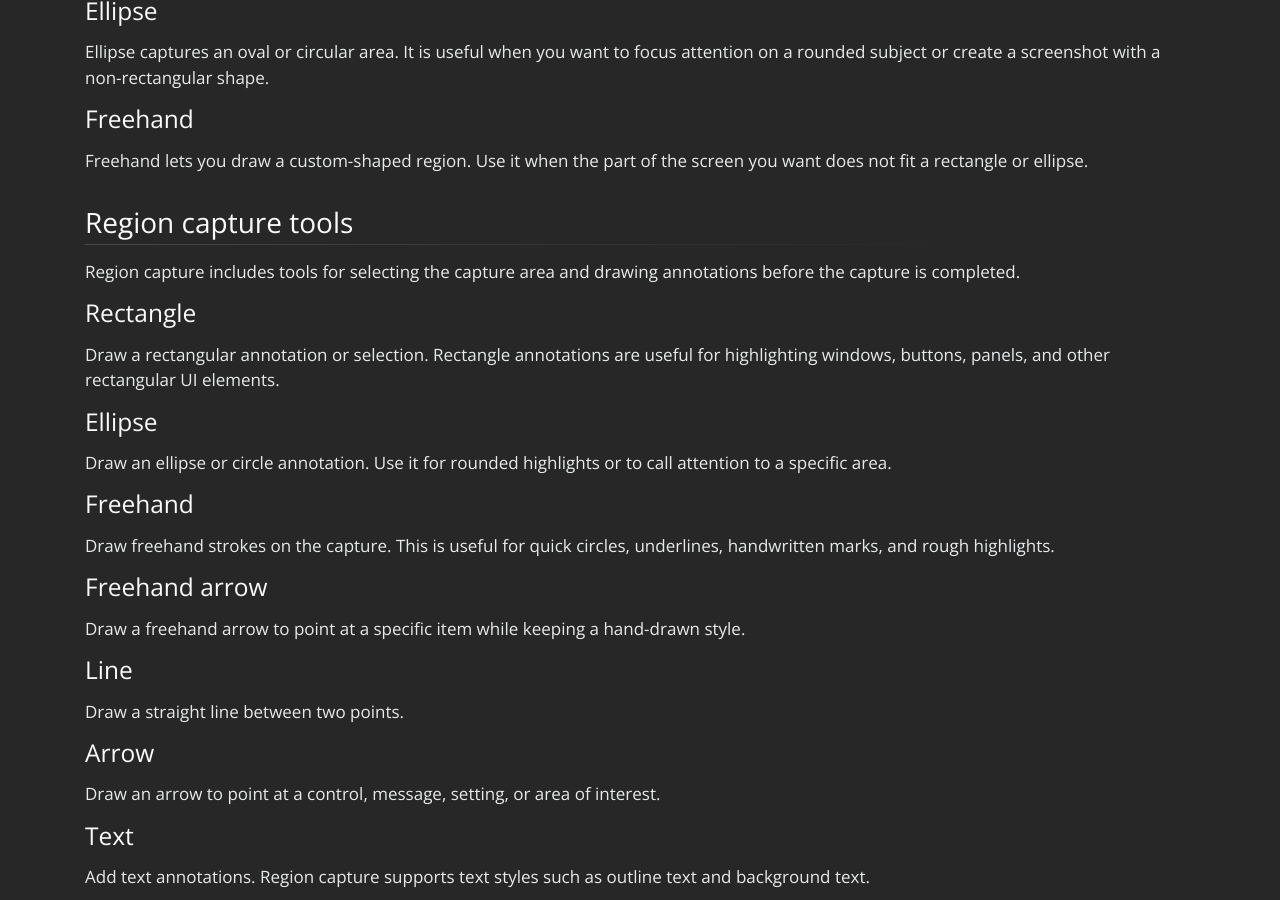
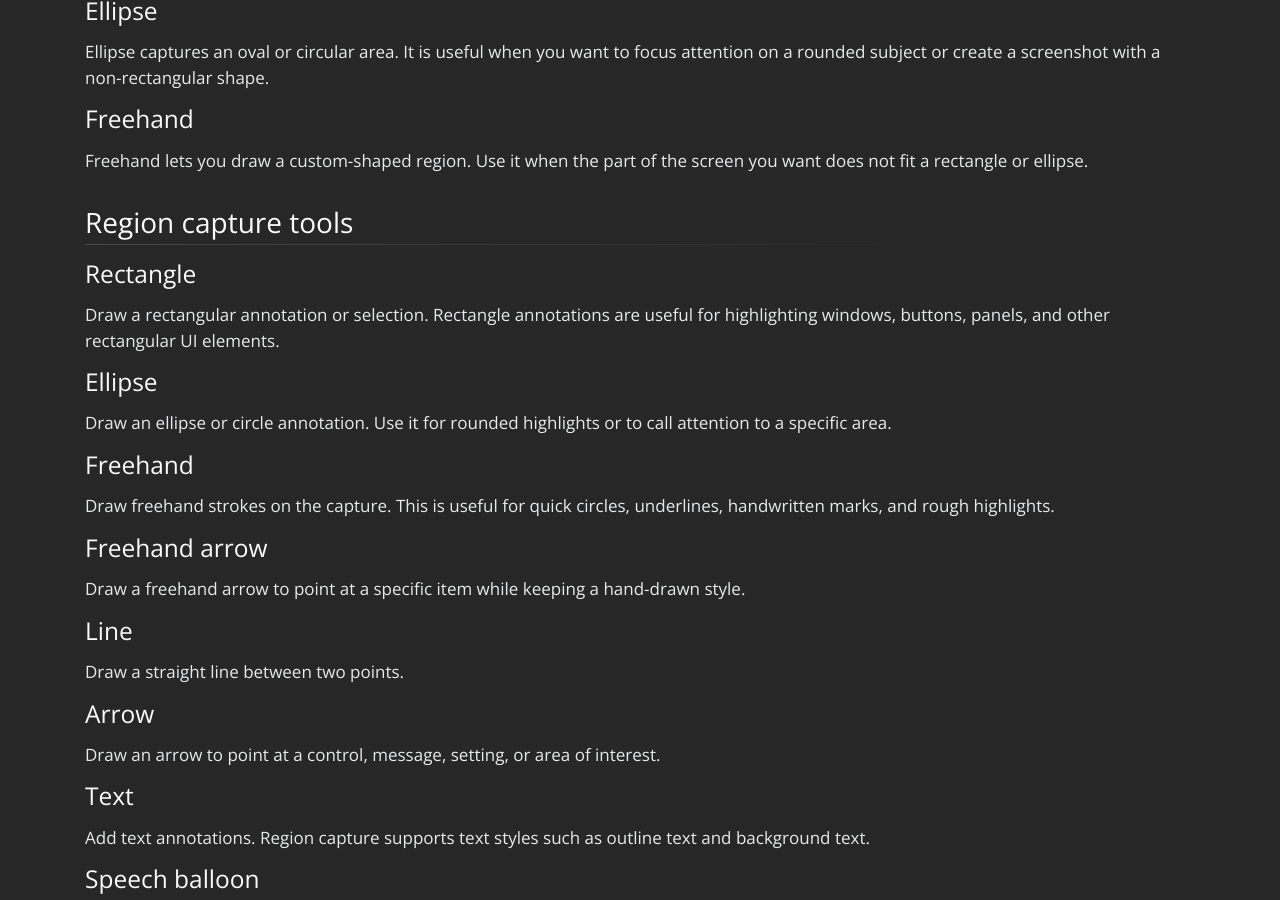
Before and after one commit to ShareX/sharex.github.io, a Jekyll site: the page built from docs/region-capture.md, in a window 1280 px wide and 900 px high, scrolled down 1301 px. Built offline with Jekyll 4.4.1, drawn with Linux system fonts in a browser that asks for light colours; some web fonts are replaced.

Commit message:
Update region-capture.md

```diff
--- a/docs/region-capture.md
+++ b/docs/region-capture.md
@@ -46,8 +46,6 @@ Ellipse captures an oval or circular area. It is useful when you want to focus a
 Freehand lets you draw a custom-shaped region. Use it when the part of the screen you want does not fit a rectangle or ellipse.
 
 ## Region capture tools
-
-Region capture includes tools for selecting the capture area and drawing annotations before the capture is completed.
 
 ### Rectangle
 
```
